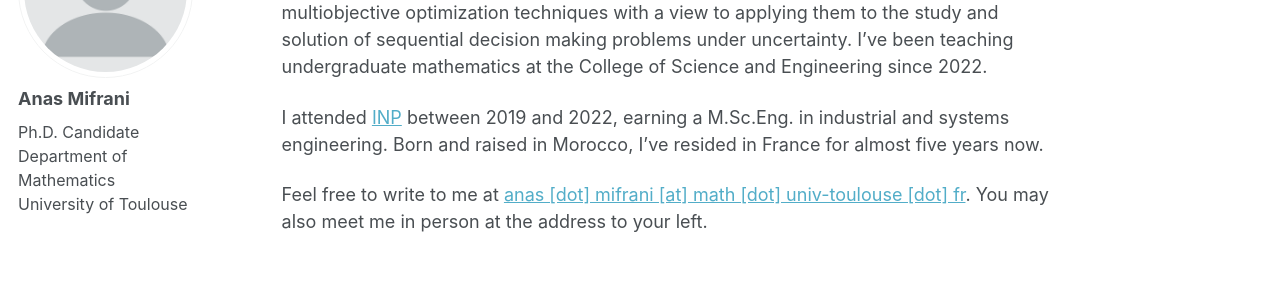
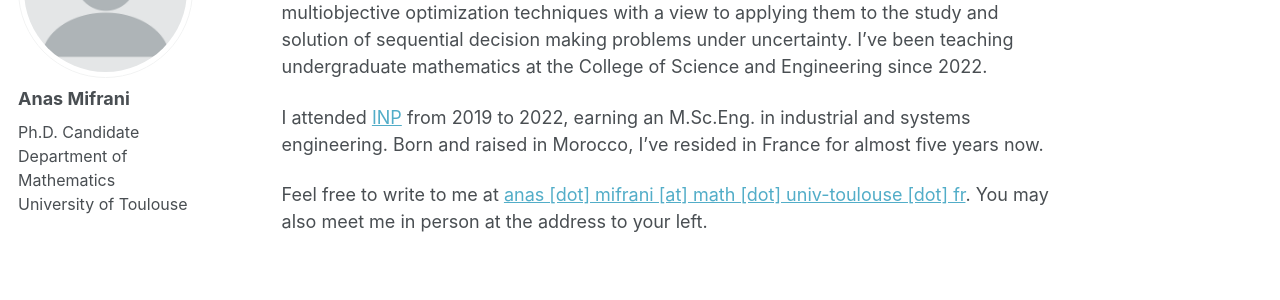
Before and after one commit to anmifrani/anmifrani.github.io, a Jekyll site: the page built from _pages/about.md, in a window 1280 px wide. Shown: the part 203-503 px from the top of the page. Built offline with Jekyll 4.4.1, drawn with Linux system fonts in a browser that asks for light colours.

Commit message:
Update about.md

```diff
--- a/_pages/about.md
+++ b/_pages/about.md
@@ -10,6 +10,6 @@ redirect_from:
 
 Welcome! I'm pursuing a Ph.D. in applied mathematics at the [University of Toulouse](https://en.univ-toulouse.fr/). My work as a junior researcher at the [Toulouse Mathematics Institute](https://math.univ-toulouse.fr/en/) involves developing multiobjective optimization techniques with a view to applying them to the study and solution of sequential decision making problems under uncertainty. I've been teaching undergraduate mathematics at the College of Science and Engineering since 2022.
 
-I attended [INP](https://www.inp-toulouse.fr/en/index.html) between 2019 and 2022, earning a M.Sc.Eng. in industrial and systems engineering. Born and raised in Morocco, I've resided in France for almost five years now.
+I attended [INP](https://www.inp-toulouse.fr/en/index.html) from 2019 to 2022, earning an M.Sc.Eng. in industrial and systems engineering. Born and raised in Morocco, I've resided in France for almost five years now.
 
 Feel free to write to me at <a href="mailto:anas.mifrani@math.univ-toulouse.fr">anas [dot] mifrani [at] math [dot] univ-toulouse [dot] fr</a>. You may also meet me in person at the address to your left.
```
